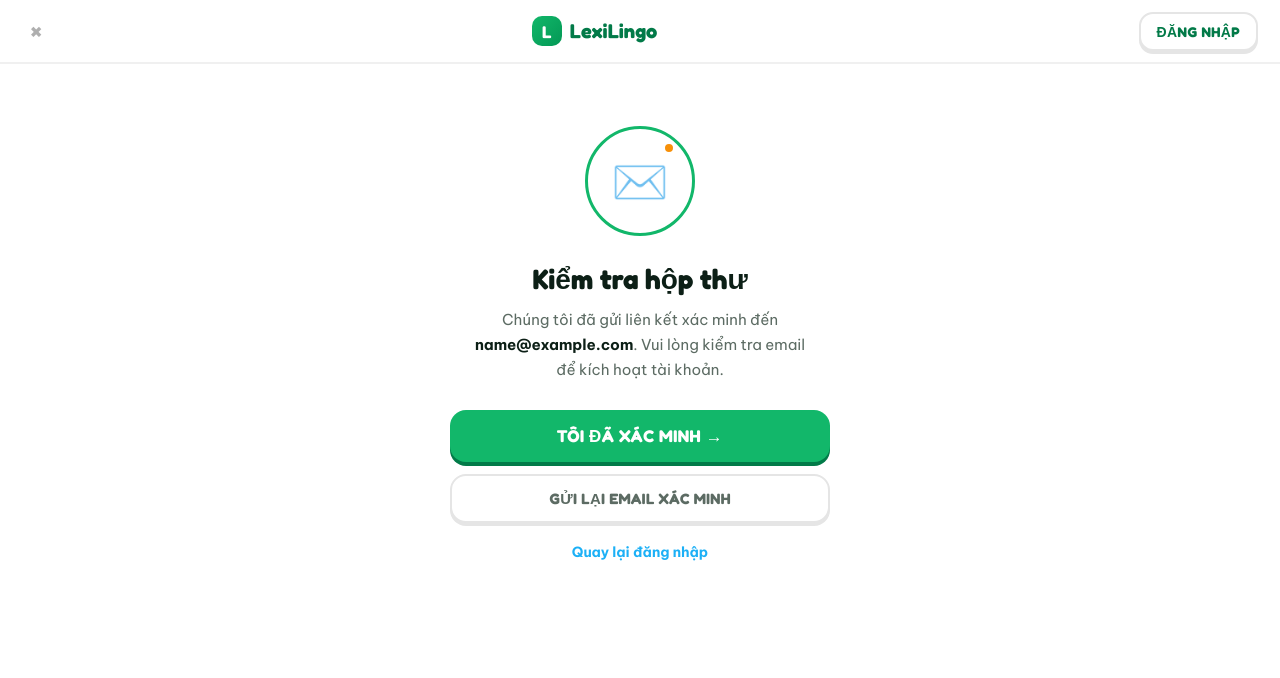
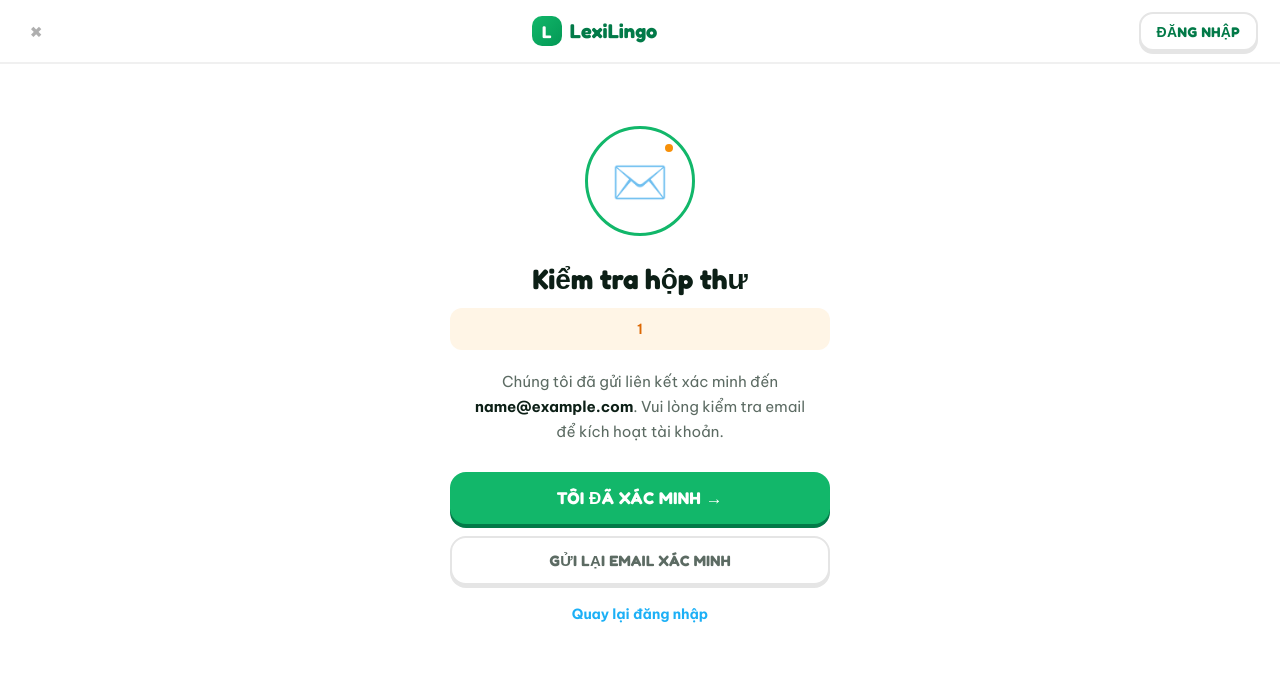
Before and after one commit to InfinityZero3000/php-learning-english-web, a Laravel app: template resources/views/auth/verify-notice.blade.php in a window 1280 px wide. Shown: the top 678 px of the page. Run offline with Laravel 12, Linux system fonts and the light colour scheme; a user stored in the database is signed in; tables that the repository leaves empty hold one stand-in row (values such as "Sample post"); the template is opened without the code that fills it: most values are stand-ins (such as "Sample title", 1, 10 or a date in 2020).

Commit message:
fix: require email verification before login
Dang nhap voi email chua xac minh se bi dang xuat ngay va chuyen den
trang "Kiem tra hop thu" kem thong bao, thay vi duoc vao thang app.
Them flash "notice" (mau amber) tren trang verify-notice de hien thi
ly do redirect. Them LoginTest bao phu ca 3 truong hop: dang nhap
thanh cong, bi chan khi chua xac minh, sai mat khau.

```diff
--- a/resources/views/auth/verify-notice.blade.php
+++ b/resources/views/auth/verify-notice.blade.php
@@ -15,6 +15,7 @@
             --green-d: #039855;
             --green-dd: #027a48;
             --amber: #f79009;
+            --amber-d: #dc6803;
             --ink: #0c1f16;
             --muted: #5c6b63;
         }
@@ -206,6 +207,17 @@
             margin-top: 14px;
         }
 
+        .flash-notice {
+            background: #fff5e6;
+            color: var(--amber-d);
+            font-weight: 600;
+            font-size: 14px;
+            text-align: center;
+            padding: 12px 16px;
+            border-radius: 12px;
+            margin: 0 0 20px;
+        }
+
         .footer-link {
             display: block;
             margin-top: 20px;
@@ -235,6 +247,10 @@
 
             <h1>Kiểm tra hộp thư</h1>
 
+            @if(session('notice'))
+                <div class="flash-notice">{{ session('notice') }}</div>
+            @endif
+
             <p>Chúng tôi đã gửi liên kết xác minh đến <b>{{ $email }}</b>. Vui lòng kiểm tra email để kích hoạt tài khoản.</p>
 
             <a class="btn-verify" href="{{ route('login') }}">Tôi đã xác minh &rarr;</a>
```
Also changed, not shown: app/Http/Controllers/AuthController.php (+10 -0 lines), tests/Feature/LoginTest.php (added, +62 -0 lines).
